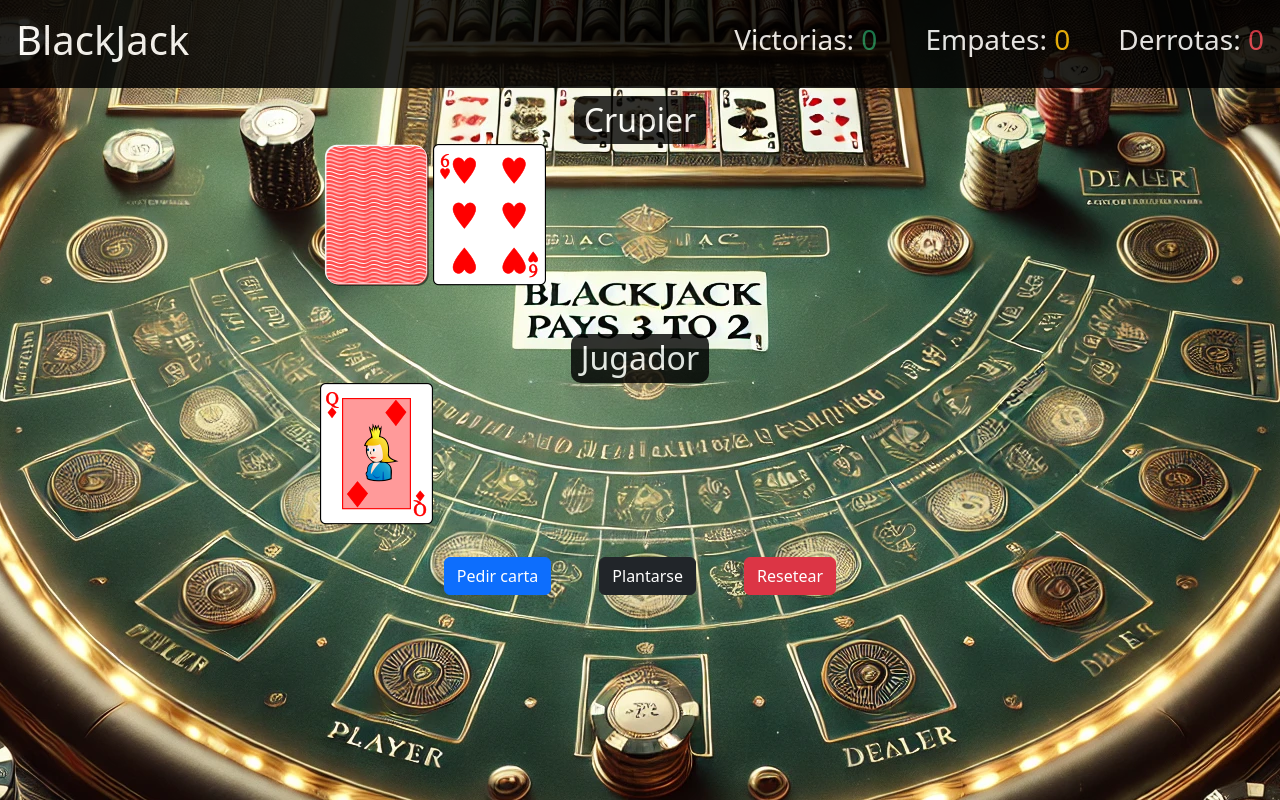
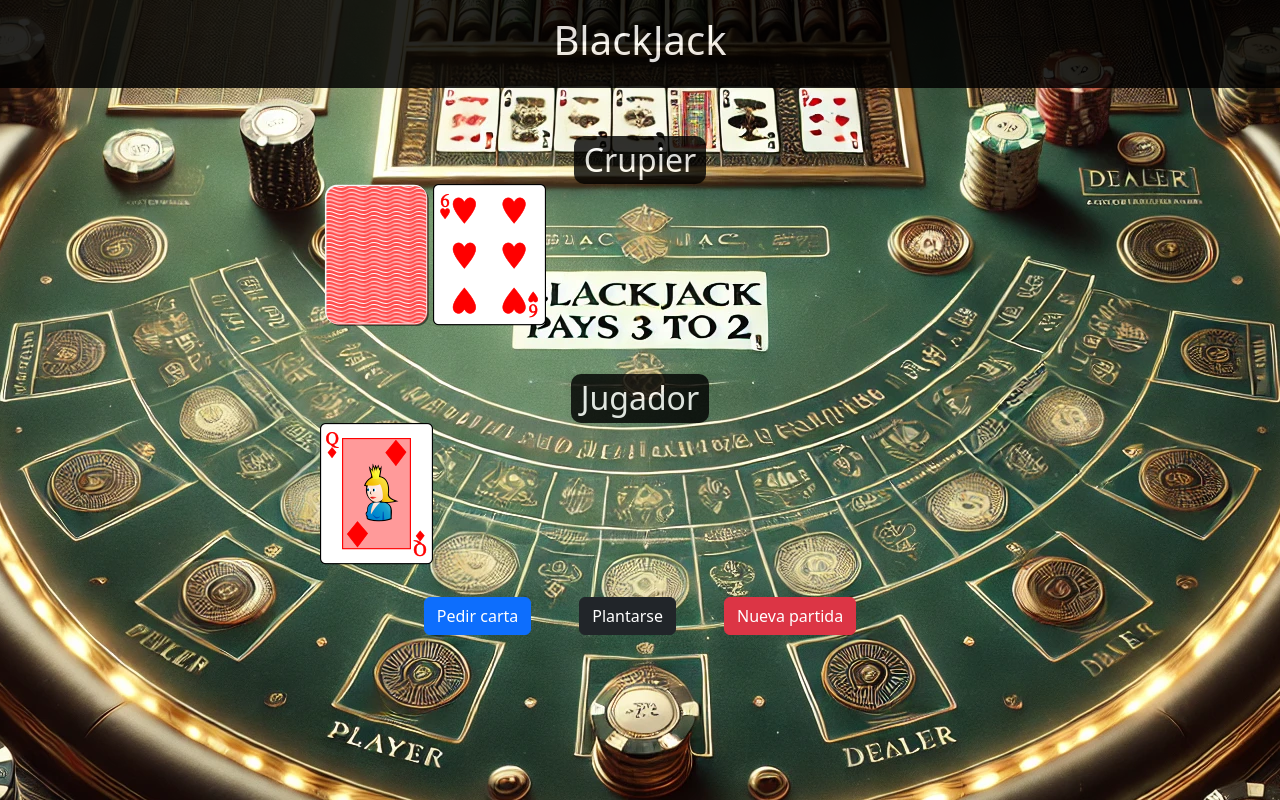
Before and after one commit to Comparitiko/Servidor2025, a PHP site: page /tema4_p2/index.php in a window 1280 px wide. Run offline with PHP 8.4, Linux system fonts and the light colour scheme.

Commit message:
Metodo de nueva partida completado

```diff
--- a/src/tema4_p2/controller/PartidaController.php
+++ b/src/tema4_p2/controller/PartidaController.php
@@ -4,21 +4,65 @@ namespace BlackJack\controller;
 
 use BlackJack\models\Partida;
 use BlackJack\views\PartidaView;
+use JetBrains\PhpStorm\NoReturn;
 
 class PartidaController
 {
-  public static function empezarPartida()
+  // Desserializar la clase partida de la session
+  private static function unserializePartida(): Partida
+  {
+    return unserialize($_SESSION["partida"], ["allowed_classes" => true]);
+  }
+
+  public static function empezarPartida(): void
   {
     // Verificar si existe la partida en la sesión y, si no, crear una nueva instancia
     if (!isset($_SESSION["partida"])) {
-      $partida = new Partida();
       // Serializar el objeto y guárdalo en la sesión
-      $_SESSION["partida"] = serialize($partida);
-    } else {
-      // Deserializar el objeto para usarlo en esta instancia
-      $partida = unserialize($_SESSION["partida"], ["allowed_classes" => true]);
+      $_SESSION["partida"] = serialize(new Partida());
     }
+    // Deserializar el objeto para usarlo
+    $partida = self::unserializePartida();
 
     PartidaView::render($partida);
   }
+
+  #[NoReturn] public static function nuevaPartida(): void
+  {
+    session_destroy();
+    header("Location: index.php");
+    exit();
+  }
+
+  #[NoReturn] public static function plantarse(): void
+  {
+    $partida = self::unserializePartida();
+
+    // Plantar al jugador
+    $partida->getJugador()->plantarse();
+
+    // Hacer que el crupier pida cartas hasta que este plantado
+    while (!$partida->getCrupier()->getEstaPlantado()) {
+      $partida->pedirCartaCrupier();
+    }
+
+    // Comprobar si hay un ganador, si lo hay ver si es victoria, empate o derrota del jugador
+    $ganador = $partida->hayGanador();
+
+
+    header("Location: index.php");
+    exit();
+  }
+
+  #[NoReturn] public static function pedirCarta(): void
+  {
+    header("Location: index.php");
+    exit();
+  }
+
+  public static function mostrarResultado($ganador)
+  {
+    $partida = self::unserializePartida();
+    PartidaView::render($partida, $ganador);
+  }
 }
--- a/src/tema4_p2/index.php
+++ b/src/tema4_p2/index.php
@@ -5,7 +5,6 @@ namespace BlackJack;
 use BlackJack\controller\PartidaController;
 
 session_start();
-//session_destroy();
 
 /**
  * AUTOLOAD
@@ -18,11 +17,27 @@ spl_autoload_register(function ($class) {
 
 
 if ($_GET) {
-  // Resetear la partida
-  if ($_GET["accion"] === "resetear") {
-    session_destroy();
-    header("Location: index.php");
-    exit();
+  if ($_GET["accion"] === "nueva_partida") {
+    // // Resetear la partida
+    PartidaController::nuevaPartida();
+  } else if ($_GET["accion"] === "pedir_carta") {
+    // Pedir una nueva carta
+    PartidaController::pedirCarta();
+  } else if ($_GET["accion"] === "plantarse") {
+    // Plantarse
+    PartidaController::plantarse();
+  } else if ($_GET["accion"] === "victoria") {
+    // Mostrar resultado de victoria
+    PartidaController::mostrarResultado("V");
+  } else if ($_GET["accion"] === "empate") {
+    // Mostrar resultado de empate
+    PartidaController::mostrarResultado("E");
+  } else if ($_GET["accion"] === "derrota") {
+    // Mostrar resultado de derrota
+    PartidaController::mostrarResultado("D");
+  } else {
+    // Empezar a jugar
+    PartidaController::empezarPartida();
   }
 } else {
   PartidaController::empezarPartida();
--- a/src/tema4_p2/models/BarajaInglesa.php
+++ b/src/tema4_p2/models/BarajaInglesa.php
@@ -23,7 +23,7 @@ class BarajaInglesa extends Baraja
     }
   }
 
-  public function repartirCarta()
+  public function repartirCarta(): Carta
   {
     return array_shift($this->mazo);
   }
--- a/src/tema4_p2/models/Carta.php
+++ b/src/tema4_p2/models/Carta.php
@@ -57,9 +57,15 @@ class Carta
   }
 
   // TODO hacer bien el metodo
-  public function getValor()
+  public function getValor(): int
   {
-    return $this->palo;
+    if ($this->figura === "A") {
+      return 11;
+    } else if ($this->figura === "J" || $this->figura === "Q" || $this->figura === "K") {
+      return 10;
+    } else {
+      return intval($this->figura);
+    }
   }
 
   private function getImageUrl(): string
--- a/src/tema4_p2/models/Crupier.php
+++ b/src/tema4_p2/models/Crupier.php
@@ -12,11 +12,10 @@ class Crupier extends Jugador
 
   /**
    * Comprobar si el crupier se plantara
-   * @return bool
+   * @return void
    */
-  public function sePlanta(): bool
+  protected function sePlanta(): void
   {
     $this->estaPlantado = $this->valorMano() >= 17;
-    return $this->estaPlantado;
   }
 }
--- a/src/tema4_p2/models/Jugador.php
+++ b/src/tema4_p2/models/Jugador.php
@@ -28,9 +28,10 @@ class Jugador
     $this->estaPlantado = true;
   }
 
-  public function nuevaCarta(Carta $carta)
+  public function nuevaCarta(Carta $carta): void
   {
     $this->mano[] = $carta;
+    $this->sePlanta();
   }
 
   public function __toString(): string
@@ -43,19 +44,18 @@ class Jugador
     return $str;
   }
 
-  public function sePlanta(): bool
+  protected function sePlanta(): void
   {
     $this->estaPlantado = $this->valorMano() == 21;
-    return $this->estaPlantado;
   }
 
   // TODO hacer bien el metodo
-  public function valorMano()
+  public function valorMano(): int
   {
     $suma = 0;
 
     foreach ($this->mano as $carta) {
-      $suma += $carta->valor();
+      $suma += $carta->getValor();
     }
     return $suma;
   }
--- a/src/tema4_p2/models/Partida.php
+++ b/src/tema4_p2/models/Partida.php
@@ -8,67 +8,30 @@ class Partida
   private Jugador $jugador;
   private BarajaInglesa $baraja;
 
-  private $victoriasJugador;
-  private $empatesJugador;
-  private $derrotasJugador;
-
   public function __construct()
   {
     $this->crupier = new Crupier();
     $this->jugador = new Jugador();
     $this->baraja = new BarajaInglesa();
-    $this->victoriasJugador = 0;
-    $this->empatesJugador = 0;
-    $this->derrotasJugador = 0;
     $this->sacarPrimerasCartas();
   }
 
-  private function sacarPrimerasCartas()
+  private function sacarPrimerasCartas(): void
   {
     $this->pedirCartaCrupier();
     $this->pedirCartaJugador();
   }
 
-  public function pedirCartaCrupier()
+  public function pedirCartaCrupier(): void
   {
     $carta = $this->baraja->repartirCarta();
     $this->crupier->nuevaCarta($carta);
   }
 
-  public function pedirCartaJugador()
+  public function pedirCartaJugador(): void
   {
     $carta = $this->baraja->repartirCarta();
     $this->jugador->nuevaCarta($carta);
-  }
-
-  public function getVictoriasJugador(): int
-  {
-    return $this->victoriasJugador;
-  }
-
-  public function setVictoriasJugador(int $victoriasJugador): void
-  {
-    $this->victoriasJugador = $victoriasJugador;
-  }
-
-  public function getEmpatesJugador(): int
-  {
-    return $this->empatesJugador;
-  }
-
-  public function setEmpatesJugador(int $empatesJugador): void
-  {
-    $this->empatesJugador = $empatesJugador;
-  }
-
-  public function getDerrotasJugador(): int
-  {
-    return $this->derrotasJugador;
-  }
-
-  public function setDerrotasJugador(int $derrotasJugador): void
-  {
-    $this->derrotasJugador = $derrotasJugador;
   }
 
   public function getCrupier(): Crupier
@@ -81,18 +44,22 @@ class Partida
     return $this->jugador;
   }
 
+  /**
+   * Metodo para comprobar si hay un ganador, si lo hay devuelve si es victoria, empate o derrota del jugador
+   * @return false|string
+   */
   public function hayGanador()
   {
     // Comprobar si el jugador y el crupier estan plantados
-    if (!$this->jugador->getEstaPlantado() || !$this->crupier->getEstaPlantado()) return;
+    if (!$this->jugador->getEstaPlantado() || !$this->crupier->getEstaPlantado()) return false;
 
     // Hacer las comprobaciones necesarias para saber quien ha ganado la partida y sumar victoria, empate o derrota
-    if ($this->jugador->valorMano() > 21 && $this->crupier->valorMano() > 21) $this->empatesJugador++;
-    else if ($this->jugador->valorMano() > 21) $this->derrotasJugador++;
-    else if ($this->crupier->valorMano() > 21) $this->victoriasJugador++;
-    else if ($this->jugador->valorMano() == $this->crupier->valorMano()) $this->empatesJugador++;
-    else if ($this->jugador->valorMano() > $this->crupier->valorMano()) $this->victoriasJugador++;
-    else $this->derrotasJugador++;
+    if ($this->jugador->valorMano() > 21 && $this->crupier->valorMano() > 21) return "E";
+    else if ($this->jugador->valorMano() > 21) return "D";
+    else if ($this->crupier->valorMano() > 21) return "V";
+    else if ($this->jugador->valorMano() == $this->crupier->valorMano()) return "E";
+    else if ($this->jugador->valorMano() > $this->crupier->valorMano()) return "V";
+    else return "D";
   }
 
 }
--- a/src/tema4_p2/views/PartidaView.php
+++ b/src/tema4_p2/views/PartidaView.php
@@ -7,7 +7,7 @@ use BlackJack\views\components\SeccionJugadorComponent;
 
 class PartidaView
 {
-  public static function render(Partida $partida): void
+  public static function render(Partida $partida, $resultado = ""): void
   {
     ?>
     <!doctype html>
@@ -20,7 +20,7 @@ class PartidaView
       <title>BlackJack Gabriel</title>
       <style>
         body {
-          background-image: url("./views/assets/images/tablero-blackjack-2.webp");
+          background-image: url("./views/assets/images/tablero-blackjack.webp");
           background-position: center;
         }
 
@@ -34,19 +34,21 @@ class PartidaView
           border-radius: 10px;
           opacity: 80%;
         }
+
+        .resultado {
+          opacity: 85%;
+          width: fit-content;
+          margin: 1rem auto;
+          padding: 5px 10px;
+        }
       </style>
     </head>
     <body class="min-vh-100">
     <header
-      class="position-absolute w-100 d-flex justify-content-between align-items-center p-3 text-white bg-black">
+      class="w-100 d-flex justify-content-center align-items-center p-3 text-white bg-black">
       <h1>BlackJack</h1>
-      <div class="d-flex gap-5">
-        <h3>Victorias: <span class="text-success"><?= $partida->getVictoriasJugador() ?></span></h3>
-        <h3>Empates: <span class="text-warning"><?= $partida->getEmpatesJugador() ?></span></h3>
-        <h3>Derrotas: <span class="text-danger"><?= $partida->getDerrotasJugador() ?></span></h3>
-      </div>
     </header>
-    <main class="pt-5">
+    <main>
       <div class="pt-5 d-flex flex-column gap-5">
         <!--Pintar la seccion del jugador y el crupier-->
         <?php
@@ -54,12 +56,28 @@ class PartidaView
         SeccionJugadorComponent::render("Jugador", $partida->getJugador()->getMano());
         ?>
       </div>
-      <div class="d-flex gap-5 justify-content-center pt-3 mt-3">
-        <a class="btn btn-primary" href="index.php?accion=pedir_carta">Pedir carta</a>
-        <a class="btn btn-dark" href="index.php?accion=plantarse">Plantarse</a>
-        <a class="btn btn-danger" href="index.php?accion=resetear">Resetear</a>
+      <div class="d-flex gap-5 justify-content-center pt-3 mt-3 flex-wrap">
+        <a class="btn btn-primary <?= strlen($resultado) > 0 ? "disabled" : "" ?>" href="index.php?accion=pedir_carta">Pedir
+          carta</a>
+        <a class="btn btn-dark <?= strlen($resultado) > 0 ? "disabled" : "" ?>" href="index.php?accion=plantarse">Plantarse</a>
+        <a class="btn btn-danger" href="index.php?accion=nueva_partida">Nueva partida</a>
       </div>
     </main>
+    <?php
+    if (strlen($resultado) > 0) {
+      ?>
+      <div class="resultado bg-black text-white">
+        <?php if ($resultado == "V") { ?>
+          <h2>Has ganado enhorabuena</h2>
+        <?php } else if ($resultado == "E") { ?>
+          <h2>Has empatado</h2>
+        <?php } else { ?>
+          <h2>Has perdido sigue intentandolo</h2>
+        <?php } ?>
+      </div>
+      <?php
+    }
+    ?>
     <script src="https://cdn.jsdelivr.net/npm/bootstrap@5.3.3/dist/js/bootstrap.bundle.min.js"
             integrity="sha384-YvpcrYf0tY3lHB60NNkmXc5s9fDVZLESaAA55NDzOxhy9GkcIdslK1eN7N6jIeHz"
             crossorigin="anonymous"></script>
```
Also changed, not shown: src/tema4_p2/views/assets/images/tablero-blackjack-2.webp (deleted), src/tema4_p2/views/assets/images/tablero-blackjack.webp.
